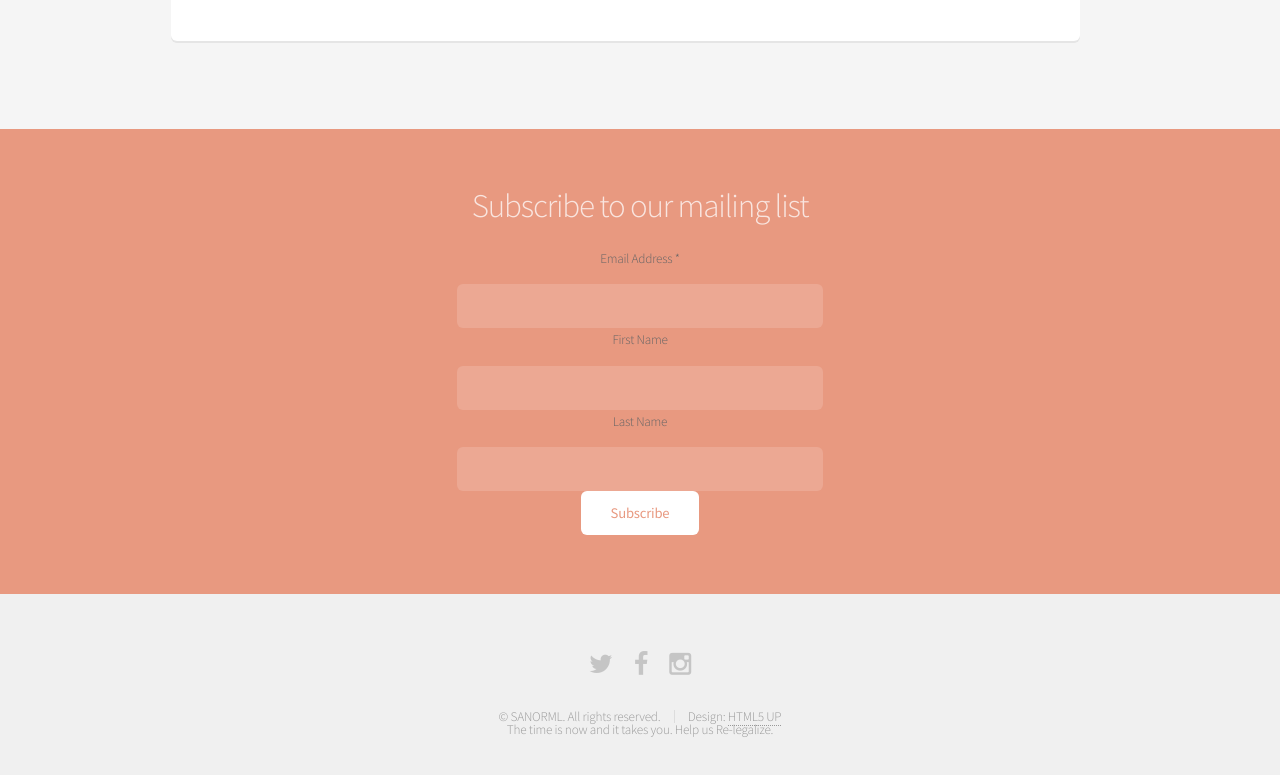
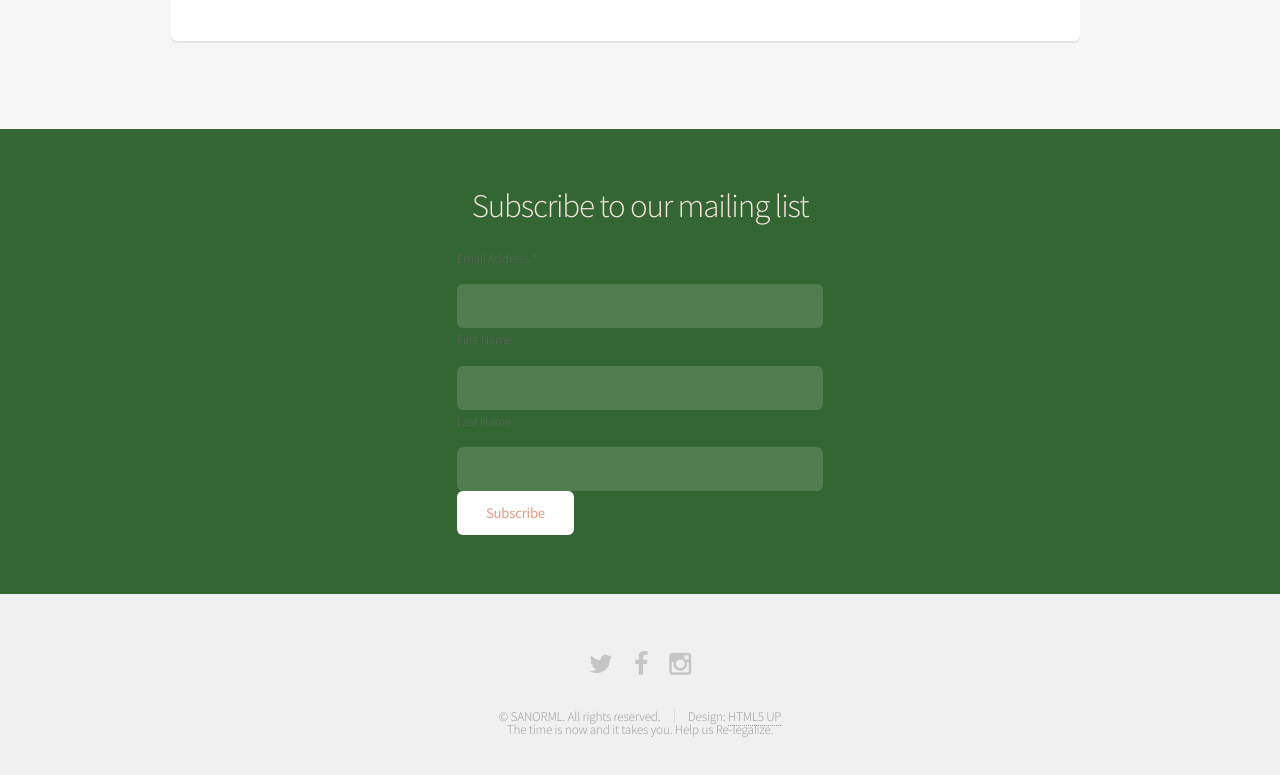
Before and after one commit to jvlatacc/sanorml.org, a plain HTML site: page index.html in a window 1280 px wide. Shown: the part 6568-7343 px from the top of the page. Drawn offline with Linux system fonts and the light colour scheme.

Commit message:
Org Updates
Added organization blocks

```diff
--- a/css/style.css
+++ b/css/style.css
@@ -1363,14 +1363,15 @@
 /* CTA */
 
 	#cta {
-		background: #e89980;
+		background: #336633;
 		color: #f9e5df;
 		padding: 3.5em 0 4em 0;
-		text-align: center;
+		text-align: left;
 	}
 
 		#cta h2, #cta h3, #cta h4, #cta h5, #cta h6 {
 			color: inherit;
+			text-align: center;
 		}
 
 		#cta form {
```
